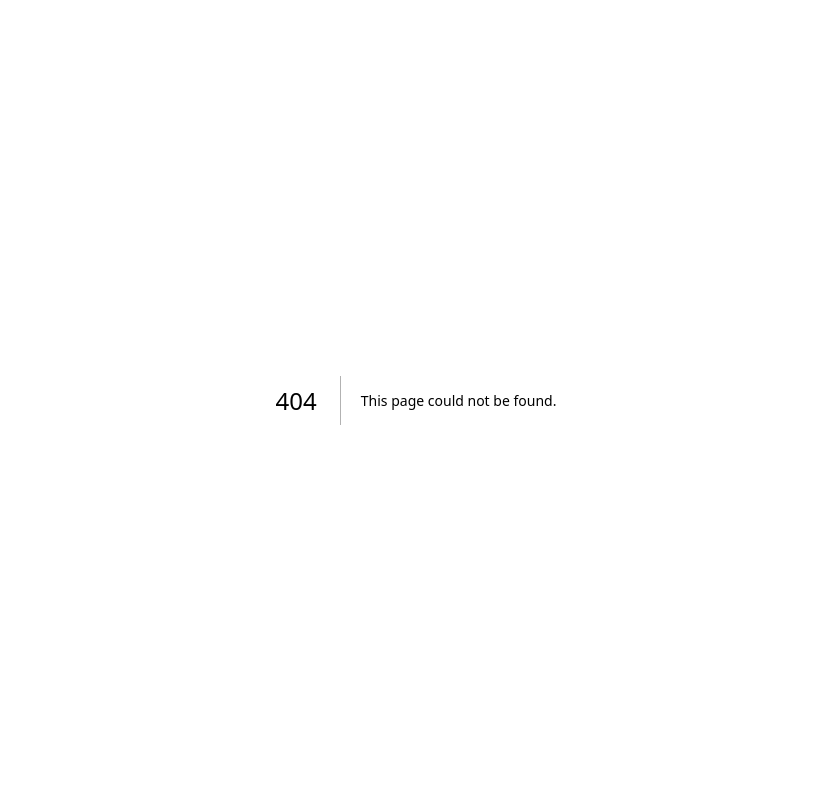
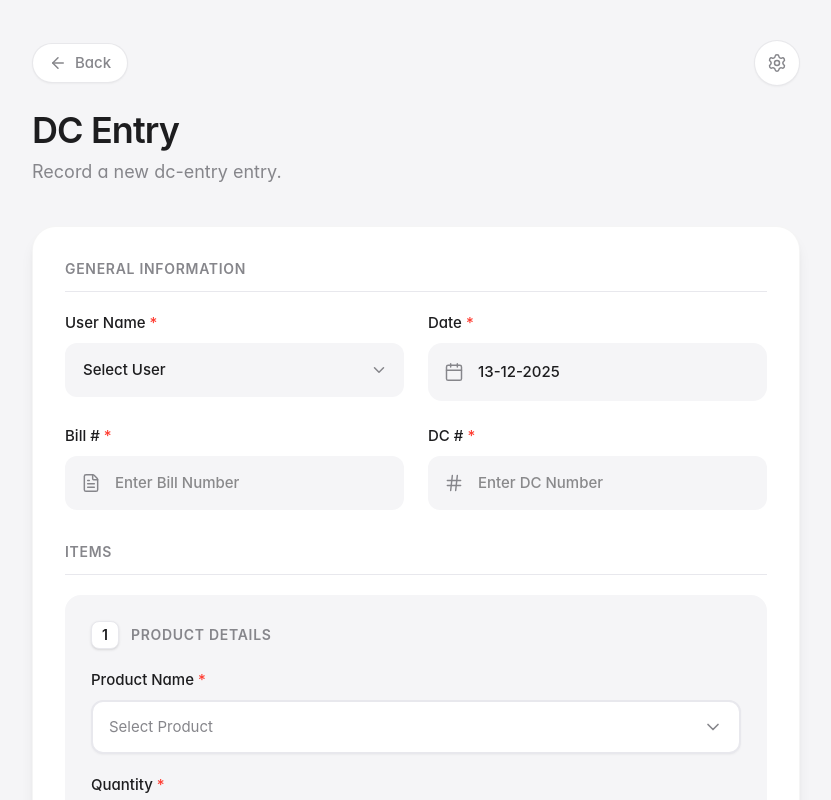
Before and after one commit to abdullaha24/receipt-form, a Next.js app: page /dc-entry in a window 1280 px wide. Before the commit this address had no page. Shown: the top 800 px of the page, without its empty margins (224-1055 px from the left). Built offline with nearby package versions, Linux system fonts and the light colour scheme.

Commit message:
added dc entry form.

```diff
--- a/components/EntryForm.tsx
+++ b/components/EntryForm.tsx
@@ -8,7 +8,7 @@ import Link from 'next/link';
 
 interface EntryFormProps {
   title: string;
-  type: 'receipt' | 'issuance' | 'production';
+  type: 'receipt' | 'issuance' | 'production' | 'dc-entry';
 }
 
 interface ProductData {
@@ -20,6 +20,8 @@ interface ProductData {
 const EntryForm: React.FC<EntryFormProps> = ({ title, type }) => {
   const [selectedUser, setSelectedUser] = useState("");
   const [selectedDate, setSelectedDate] = useState<Date | null>(new Date());
+  const [billNumber, setBillNumber] = useState("");
+  const [dcNumber, setDcNumber] = useState("");
   const [products, setProducts] = useState<ProductData[]>([
     { productName: "", quantity: "", notes: "" }
   ]);
@@ -33,7 +35,9 @@ const EntryForm: React.FC<EntryFormProps> = ({ title, type }) => {
   const fetchProducts = async () => {
     setIsLoadingProducts(true);
     try {
-        const res = await fetch(`/api/products?type=${type}`);
+        // dc-entry uses the same products as production
+        const fetchType = type === 'dc-entry' ? 'production' : type;
+        const res = await fetch(`/api/products?type=${fetchType}`);
         if(res.ok) {
             const data = await res.json();
             setAvailableProducts(data || []);
@@ -71,6 +75,7 @@ const EntryForm: React.FC<EntryFormProps> = ({ title, type }) => {
       case 'receipt': return 'bg-gradient-to-r from-emerald-500 to-green-600 hover:from-emerald-600 hover:to-green-700 shadow-lg shadow-emerald-500/25';
       case 'issuance': return 'bg-gradient-to-r from-amber-500 to-orange-600 hover:from-amber-600 hover:to-orange-700 shadow-lg shadow-amber-500/25';
       case 'production': return 'bg-gradient-to-r from-blue-500 to-indigo-600 hover:from-blue-600 hover:to-indigo-700 shadow-lg shadow-blue-500/25';
+      case 'dc-entry': return 'bg-gradient-to-r from-cyan-500 to-teal-600 hover:from-cyan-600 hover:to-teal-700 shadow-lg shadow-cyan-500/25';
       default: return 'bg-gradient-to-r from-blue-500 to-indigo-600 hover:from-blue-600 hover:to-indigo-700 shadow-lg shadow-blue-500/25';
     }
   };
@@ -80,6 +85,7 @@ const EntryForm: React.FC<EntryFormProps> = ({ title, type }) => {
       case 'receipt': return 'text-emerald-600 bg-emerald-50 hover:bg-emerald-100 border-emerald-200';
       case 'issuance': return 'text-amber-600 bg-amber-50 hover:bg-amber-100 border-amber-200';
       case 'production': return 'text-blue-600 bg-blue-50 hover:bg-blue-100 border-blue-200';
+      case 'dc-entry': return 'text-cyan-600 bg-cyan-50 hover:bg-cyan-100 border-cyan-200';
       default: return 'text-blue-600 bg-blue-50 hover:bg-blue-100 border-blue-200';
     }
   };
@@ -93,6 +99,18 @@ const EntryForm: React.FC<EntryFormProps> = ({ title, type }) => {
     if (!selectedDate) {
         alert("Please select a Date.");
         return;
+    }
+
+    // Validate DC Entry specific fields
+    if (type === 'dc-entry') {
+        if (!billNumber.trim()) {
+            alert("Please enter a Bill #.");
+            return;
+        }
+        if (!dcNumber.trim()) {
+            alert("Please enter a DC #.");
+            return;
+        }
     }
 
     for (let i = 0; i < products.length; i++) {
@@ -114,6 +132,7 @@ const EntryForm: React.FC<EntryFormProps> = ({ title, type }) => {
             formType: type,
             user: selectedUser,
             date: format(selectedDate, 'yyyy-MM-dd'),
+            ...(type === 'dc-entry' && { billNumber, dcNumber }),
             submissionTimestamp: format(new Date(), 'MM/dd/yyyy HH:mm:ss')
         },
         body: {
@@ -147,6 +166,8 @@ const EntryForm: React.FC<EntryFormProps> = ({ title, type }) => {
         // Reset Form
         setSelectedUser("");
         setSelectedDate(new Date());
+        setBillNumber("");
+        setDcNumber("");
         setProducts([{ productName: "", quantity: "", notes: "" }]);
 
     } catch (error: any) {
@@ -206,6 +227,12 @@ const EntryForm: React.FC<EntryFormProps> = ({ title, type }) => {
               setSelectedUser={setSelectedUser}
               selectedDate={selectedDate}
               setSelectedDate={setSelectedDate}
+              {...(type === 'dc-entry' && {
+                billNumber,
+                setBillNumber,
+                dcNumber,
+                setDcNumber
+              })}
             />
 
             {/* Items Section */}
--- a/components/Header.tsx
+++ b/components/Header.tsx
@@ -1,17 +1,33 @@
-import React from 'react';
+import React from "react";
 import DatePicker from "react-datepicker";
 import "react-datepicker/dist/react-datepicker.css";
-import { USERS } from '../utils/constants';
-import { Calendar, ChevronDown } from 'lucide-react';
+import { USERS } from "../utils/constants";
+import { Calendar, ChevronDown, FileText, Hash } from "lucide-react";
 
 interface HeaderProps {
   selectedUser: string;
   setSelectedUser: (user: string) => void;
   selectedDate: Date | null;
   setSelectedDate: (date: Date | null) => void;
+  // Optional fields for DC Entry
+  billNumber?: string;
+  setBillNumber?: (value: string) => void;
+  dcNumber?: string;
+  setDcNumber?: (value: string) => void;
 }
 
-const Header: React.FC<HeaderProps> = ({ selectedUser, setSelectedUser, selectedDate, setSelectedDate }) => {
+const Header: React.FC<HeaderProps> = ({
+  selectedUser,
+  setSelectedUser,
+  selectedDate,
+  setSelectedDate,
+  billNumber,
+  setBillNumber,
+  dcNumber,
+  setDcNumber,
+}) => {
+  const showDcFields = billNumber !== undefined && dcNumber !== undefined;
+
   return (
     <div>
       <h2 className="text-sm font-semibold text-[var(--apple-text-secondary)] uppercase tracking-wider mb-5 pb-3 border-b border-[var(--apple-gray-200)]">
@@ -33,7 +49,9 @@ const Header: React.FC<HeaderProps> = ({ selectedUser, setSelectedUser, selected
                 focus:bg-white focus:border-[var(--apple-blue)] focus:ring-4 focus:ring-[var(--apple-blue)]/10
                 hover:bg-[var(--apple-gray-200)] transition-all duration-200 outline-none appearance-none cursor-pointer"
             >
-              <option value="" disabled>Select User</option>
+              <option value="" disabled>
+                Select User
+              </option>
               {USERS.map((user) => (
                 <option key={user} value={user}>
                   {user}
@@ -62,9 +80,62 @@ const Header: React.FC<HeaderProps> = ({ selectedUser, setSelectedUser, selected
                 group-hover:bg-[var(--apple-gray-200)] transition-all duration-200 outline-none cursor-pointer"
               placeholderText="dd-mm-yyyy"
             />
-            <Calendar className="absolute left-4 top-1/2 transform -translate-y-1/2 text-[var(--apple-text-secondary)] w-5 h-5 pointer-events-none" strokeWidth={1.75} />
+            <Calendar
+              className="absolute left-4 top-1/2 transform -translate-y-1/2 text-[var(--apple-text-secondary)] w-5 h-5 pointer-events-none"
+              strokeWidth={1.75}
+            />
           </div>
         </div>
+
+        {/* Bill # Field - Only for DC Entry */}
+        {showDcFields && setBillNumber && (
+          <div className="space-y-2">
+            <label className="block text-[15px] font-medium text-[var(--apple-text)]">
+              Bill # <span className="text-[var(--apple-red)]">*</span>
+            </label>
+            <div className="relative group">
+              <input
+                type="text"
+                value={billNumber}
+                onChange={(e) => setBillNumber(e.target.value)}
+                placeholder="Enter Bill Number"
+                className="w-full py-3.5 px-4 !pl-12 bg-[var(--apple-gray-100)] border-2 border-transparent rounded-xl
+                  text-[var(--apple-text)] text-[15px] font-medium
+                  focus:bg-white focus:border-[var(--apple-blue)] focus:ring-4 focus:ring-[var(--apple-blue)]/10
+                  group-hover:bg-[var(--apple-gray-200)] transition-all duration-200 outline-none"
+              />
+              <FileText
+                className="absolute left-4 top-1/2 transform -translate-y-1/2 text-[var(--apple-text-secondary)] w-5 h-5 pointer-events-none"
+                strokeWidth={1.75}
+              />
+            </div>
+          </div>
+        )}
+
+        {/* DC # Field - Only for DC Entry */}
+        {showDcFields && setDcNumber && (
+          <div className="space-y-2">
+            <label className="block text-[15px] font-medium text-[var(--apple-text)]">
+              DC # <span className="text-[var(--apple-red)]">*</span>
+            </label>
+            <div className="relative group">
+              <input
+                type="text"
+                value={dcNumber}
+                onChange={(e) => setDcNumber(e.target.value)}
+                placeholder="Enter DC Number"
+                className="w-full py-3.5 px-4 !pl-12 bg-[var(--apple-gray-100)] border-2 border-transparent rounded-xl
+                  text-[var(--apple-text)] text-[15px] font-medium
+                  focus:bg-white focus:border-[var(--apple-blue)] focus:ring-4 focus:ring-[var(--apple-blue)]/10
+                  group-hover:bg-[var(--apple-gray-200)] transition-all duration-200 outline-none"
+              />
+              <Hash
+                className="absolute left-4 top-1/2 transform -translate-y-1/2 text-[var(--apple-text-secondary)] w-5 h-5 pointer-events-none"
+                strokeWidth={1.75}
+              />
+            </div>
+          </div>
+        )}
       </div>
     </div>
   );
--- a/pages/api/products.ts
+++ b/pages/api/products.ts
@@ -22,7 +22,7 @@ export default function handler(
   // Mapping logic must match the upload logic
   if (type === 'receipt' || type === 'issuance') {
       filename = 'products-receipt.json';
-  } else if (type === 'production') {
+  } else if (type === 'production' || type === 'dc-entry') {
       filename = 'products-production.json';
   } else {
       // Return empty or error? Empty list is safer for UI.
--- /dev/null
+++ b/pages/dc-entry.tsx
@@ -0,0 +1,14 @@
+import Head from "next/head";
+import EntryForm from "../components/EntryForm";
+
+export default function DcEntry() {
+  return (
+    <>
+      <Head>
+        <title>DC Entry | Factory Entry System</title>
+        <meta name="description" content="Form for recording delivery challan entries" />
+      </Head>
+      <EntryForm title="DC Entry" type="dc-entry" />
+    </>
+  );
+}
--- a/pages/index.tsx
+++ b/pages/index.tsx
@@ -7,6 +7,7 @@ import {
   Factory,
   Settings,
   Package,
+  Truck,
 } from "lucide-react";
 import { useState } from "react";
 import ApiSettingsModal from "../components/ApiSettingsModal";
@@ -53,6 +54,16 @@ export default function Home() {
       iconBg: "bg-gradient-to-br from-blue-500 to-indigo-600",
       hoverBorder: "hover:border-blue-400/50",
       hoverShadow: "hover:shadow-blue-500/10",
+    },
+    {
+      title: "DC Entry",
+      description: "Record delivery challan entries.",
+      link: "/dc-entry",
+      icon: <Truck className="w-7 h-7" />,
+      gradient: "from-cyan-500 to-teal-600",
+      iconBg: "bg-gradient-to-br from-cyan-500 to-teal-600",
+      hoverBorder: "hover:border-cyan-400/50",
+      hoverShadow: "hover:shadow-cyan-500/10",
     },
   ];
 
```
